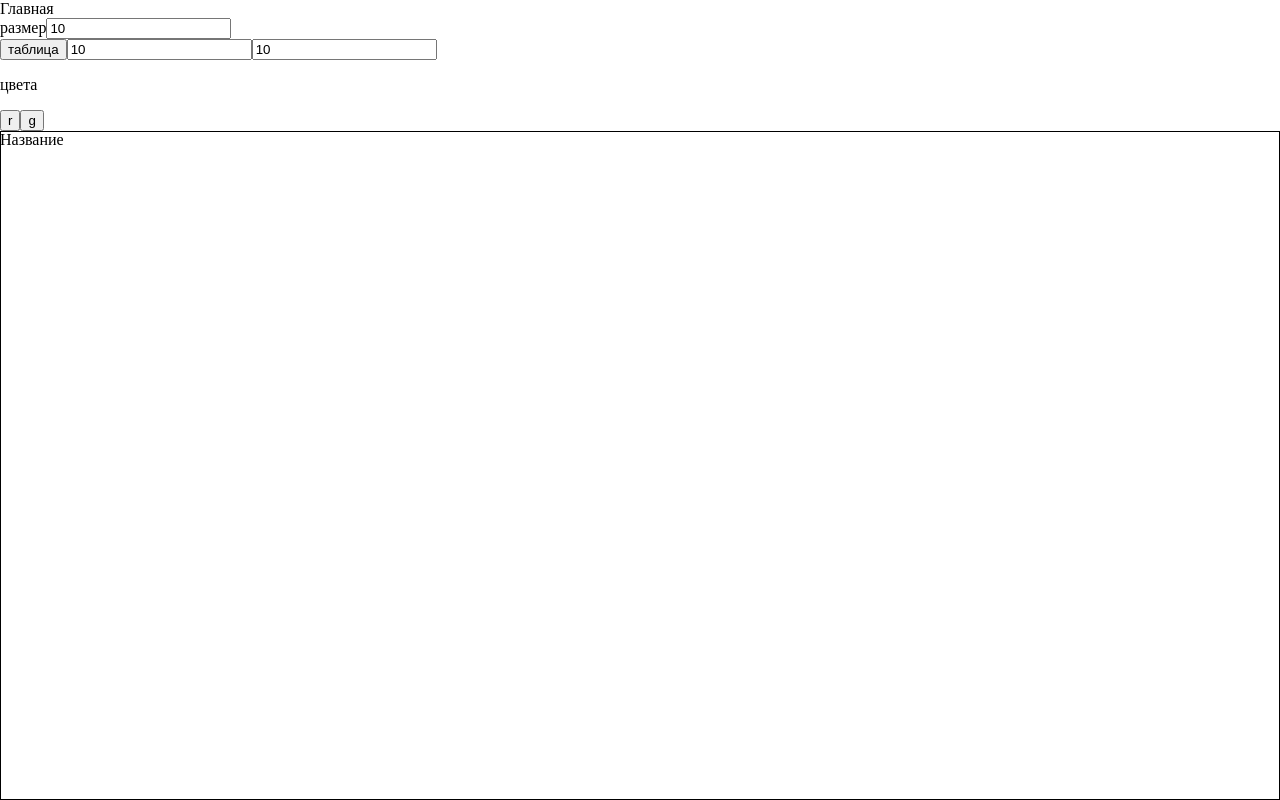
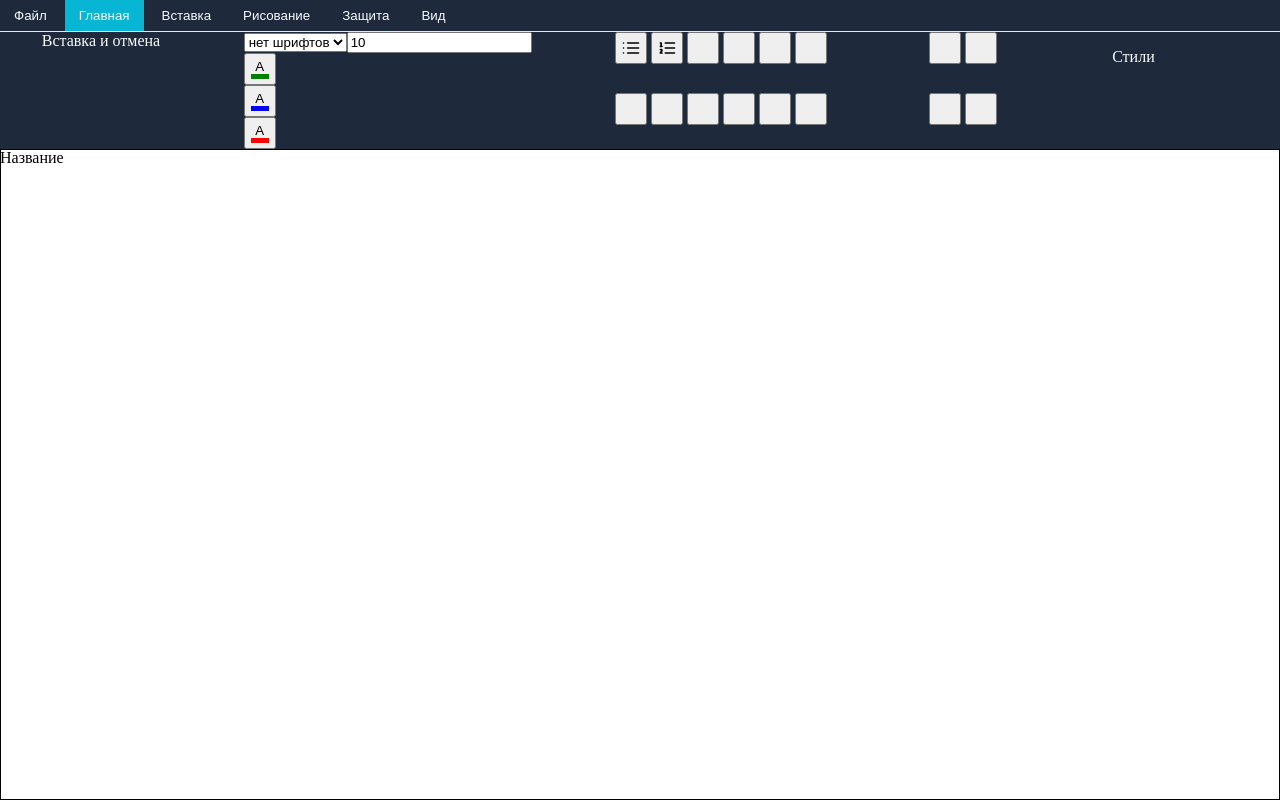
Before and after one commit to VVebber/node-web, a React (Vite) app: page /notesPage in a window 1280 px wide. Built offline with nearby package versions, Linux system fonts and the light colour scheme.

Commit message:
Добавление стилей

```diff
--- /dev/null
+++ b/src/components/NoteBlock.css
@@ -0,0 +1,35 @@
+.content-blocks {
+  display: flex;
+  flex-direction: column;
+
+  background: var(--color-background);
+  color: var(--color-dark);
+
+  border: 1px solid var(--color-dark);
+  border-radius: 8px;
+
+  overflow: hidden;
+
+  .content-blocks-title {
+    padding: 6px 10px;
+
+    color: white;
+    background: var(--color-dark);
+
+    display: flex;
+    flex-direction: row-reverse;
+    justify-content: space-between;
+
+    cursor: pointer;
+  }
+
+  .content-blocks-body {
+    height: 100%;
+    padding: 12px;
+  }
+
+  .is-hide {
+    display: none;
+}
+
+}
--- a/src/components/NoteBlock.tsx
+++ b/src/components/NoteBlock.tsx
@@ -1,4 +1,5 @@
-import { useEffect, useState } from "react";
+import { useEffect, useRef, useState } from "react";
+import "./NoteBlock.css";
 
 function NoteBlock({
   onClick,
@@ -9,7 +10,7 @@ function NoteBlock({
 }: {
   onClick: () => void;
   props: any;
-  active: boolean;
+  isActive: boolean;
   index: number;
 
   editorSettings: any;
@@ -18,7 +19,36 @@ function NoteBlock({
 
   const [style, setStyle] = useState(props.style);
 
-  function chengPos(event) {}
+  let drag: object | null = null;
+  function handleMouseDown(event) {
+    const block = event.currentTarget.parentElement;
+    const rect = block.getBoundingClientRect();
+
+    drag = {
+      offsetX: event.clientX - rect.left,
+      offsetY: event.clientY - rect.top,
+    };
+
+    document.addEventListener("mousemove", handleMouseMove);
+    document.addEventListener("mouseup", handleMouseUp);
+  }
+
+  function handleMouseMove(event) {
+    if (!drag) return;
+
+    setStyle((prev) => ({
+      ...prev,
+      left: `${event.clientX - drag?.offsetX}px`,
+      top: `${event.clientY - drag?.offsetY}px`,
+    }));
+  }
+
+  function handleMouseUp() {
+    drag = null;
+
+    document.removeEventListener("mousemove", handleMouseMove);
+    document.removeEventListener("mouseup", handleMouseUp);
+  }
 
   function onClickAddContent(event) {
     if (event.defaultPrevented) {
@@ -100,10 +130,10 @@ function NoteBlock({
 
         console.log(content, index);
 
-        //        const depth = Number(match[2]);
+        // const depth = Number(match[2]);
 
-        //      const start = selection.anchorOffset;
-        //        const end = selection.focusOffset;
+        // const start = selection.anchorOffset;
+        // const end = selection.focusOffset;
 
         //  updateText(id, depth, node?.textContent, start, end);
 
@@ -111,7 +141,7 @@ function NoteBlock({
     }
   }, [editorSettings]);
 
-  function updateText(id, depth, txt, startIndex, endIndex) {}
+  // function updateText(id, depth, txt, startIndex, endIndex) {}
 
   return (
     <div
@@ -122,9 +152,14 @@ function NoteBlock({
     >
       <div
         className={`content-blocks-title ${!isActive ? "is-hide" : ""}`}
-        onMouseDown={chengPos}
+        onMouseDown={handleMouseDown}
       >
-        &lt; &gt; N
+        <div className="flex">
+          <div>N</div>
+          <div>&lt; &gt;</div>
+        </div>
+
+        <button>X {isActive}</button>
       </div>
 
       <div className="content-blocks-body" onClick={onClickAddContent}>
--- /dev/null
+++ b/src/components/NoteEditorToolbar.css
@@ -0,0 +1,26 @@
+.note-editor-toolbar {
+    background: var(--color-dark);
+    color: var(--color-background);
+
+    .note-editor-toolbar__tabs {
+        display: flex;
+
+        gap: 4px;
+        border-bottom: 1px solid #E2E8F0;
+
+        button {
+            padding: 8px 14px;
+            border: none;
+
+            background: transparent;
+            color: var(--color-background);
+
+            cursor: pointer;
+        }
+
+        button.active {
+            background: var(--color-accent);
+
+        }
+    }
+}
--- a/src/components/NoteEditorToolbar.tsx
+++ b/src/components/NoteEditorToolbar.tsx
@@ -1,31 +1,41 @@
-function NoteEditorToolbar({handleEditorSettingsChange}) {
+import { useState } from "react";
+import "./NoteEditorToolbar.css";
+import EditorHome from "./editor/EditorHome";
 
-    function handle(type, style, value) {
-        handleEditorSettingsChange({
-            type,
-            style,
-            value
-        })
-    }
+function NoteEditorToolbar({ handleEditorSettingsChange }) {
+  const [activeBtn, setActiveBtn] = useState(1);
 
+  const btns = ["Файл", "Главная", "Вставка", "Рисование", "Защита", "Вид"];
+
+  function handle(type, style, value) {
+    handleEditorSettingsChange({
+      type,
+      style,
+      value,
+    });
+  }
+
+  function renderTabs() {
+    if (activeBtn === 1) return <EditorHome handle={handle}/>;
+
+    return <div>ошибка</div>;
+  }
 
   return (
-    <header>
-      <div>Главная</div>
-      <div>
-        размер
-        <input type="number" defaultValue={10}></input>
-        <div>
-          <button>таблица</button>
-          <input type="number" defaultValue={10}></input>
-          <input type="number" defaultValue={10}></input>
-        </div>
-        <div>
-            <p>цвета</p>
-            <button onClick={()=> handle('text', 'color', 'red')}>r</button>
-            <button onClick={()=> handle('text', 'color', 'green')}>g</button>
-        </div>
+    <header className="note-editor-toolbar">
+      <div className="note-editor-toolbar__tabs">
+        {btns.map((txt, index) => (
+          <button
+            className={activeBtn === index ? "active" : ""}
+            key={index}
+            onClick={() => setActiveBtn(index)}
+          >
+            {txt}
+          </button>
+        ))}
       </div>
+
+      <div className="note-editor-toolbar__content">{renderTabs()}</div>
     </header>
   );
 }
--- /dev/null
+++ b/src/components/editor/EditorHome.css
@@ -0,0 +1,50 @@
+.editor-home {
+  display: flex;
+  flex-direction: row;
+  justify-content: space-around;
+
+  .icon {
+    display: flex;
+    justify-content: center;
+    align-items: center;
+
+    width: 32px;
+    height: 32px;
+
+    padding: 1px;
+  }
+
+  .text-color {
+    display: flex;
+    flex-direction: column;
+
+    .text-color__indicator{
+    width: 70%;
+    height: 20%;
+    background-color: red;
+    }
+  }
+
+  .icon svg {
+    flex: 1;
+
+    width: 20px;
+    height: 20px;
+  }
+
+  .editor-home__lists {
+    display: flex;
+    flex-wrap: wrap;
+
+    gap: 4px;
+    max-width: 230px;
+  }
+
+  .editor-home__formatting{
+      display: flex;
+    flex-wrap: wrap;
+
+    gap: 4px;
+    max-width: 100px;
+  }
+}
--- /dev/null
+++ b/src/components/editor/EditorHome.tsx
@@ -0,0 +1,81 @@
+import ListIcon from "../icons/EditorHome/list";
+import ListOrderedIcon from "../icons/EditorHome/list-ordered";
+import "./EditorHome.css";
+
+function EditorHome({
+  handle,
+}: {
+  handle: (type: string, style: string, value: string) => void;
+}) {
+  return (
+    <div className="editor-home">
+      <div>Вставка и отмена</div>
+      <div>
+        <select>
+          <option>нет шрифтов</option>
+        </select>
+        <input type="number" defaultValue={10} />
+
+        <button className="icon text-color"
+         onClick={() => handle("text", "color", "green")}>
+          <div>A</div>
+          <div
+            className="text-color__indicator"
+            style={{ background: "green" }}
+          ></div>
+        </button>
+        <button className="icon text-color"
+         onClick={() => handle("text", "color", "blue")}>
+          <div>A</div>
+          <div
+            className="text-color__indicator"
+            style={{ background: "blue" }}
+          ></div>
+        </button>
+        <button className="icon text-color"
+         onClick={() => handle("text", "color", "red")}>
+          <div>A</div>
+          <div className="text-color__indicator"></div>
+        </button>
+      </div>
+
+      <div className="editor-home__lists">
+        <button className="icon">
+          <ListIcon />
+        </button>
+        <button className="icon">
+          <ListOrderedIcon />
+        </button>
+        <button className="icon"></button>
+        <button className="icon"></button>
+        <button className="icon"></button>
+        <button className="icon"></button>
+        <button className="icon"></button>
+        <button className="icon"></button>
+        <button className="icon"></button>
+        <button className="icon"></button>
+        <button className="icon"></button>
+        <button className="icon"></button>
+      </div>
+
+      <div className="editor-home__formatting">
+        <button className="icon"></button>
+        <button className="icon"></button>
+        <button className="icon"></button>
+        <button className="icon"></button>
+      </div>
+
+      <div>
+        <div>
+          <div></div>
+        </div>
+        <p>Стили</p>
+      </div>
+
+      <div>
+      </div>
+    </div>
+  );
+}
+
+export default EditorHome;
--- /dev/null
+++ b/src/components/icons/EditorHome/list-ordered.tsx
@@ -0,0 +1,23 @@
+function ListOrderedIcon() {
+  return (
+    <>
+      <svg
+        width="24"
+        height="24"
+        viewBox="0 0 24 24"
+        fill="none"
+        xmlns="http://www.w3.org/2000/svg"
+      >
+        <path
+          d="M10 12H21M10 18H21M10 6H21M4 10H6M4 6H5V10M6 17.9999H4C4 16.9999 6 15.9999 6 14.9999C6 13.9999 5 13.4999 4 13.9999"
+          stroke="black"
+          stroke-width="2"
+          stroke-linecap="round"
+          stroke-linejoin="round"
+        />
+      </svg>
+    </>
+  );
+}
+
+export default ListOrderedIcon;
--- /dev/null
+++ b/src/components/icons/EditorHome/list.tsx
@@ -0,0 +1,23 @@
+function ListIcon() {
+  return (
+    <>
+      <svg
+        width="24"
+        height="24"
+        viewBox="0 0 24 24"
+        fill="none"
+        xmlns="http://www.w3.org/2000/svg"
+      >
+        <path
+          d="M3 12H3.01M3 18H3.01M3 6H3.01M8 12H21M8 18H21M8 6H21"
+          stroke="black"
+          stroke-width="2"
+          stroke-linecap="round"
+          stroke-linejoin="round"
+        />
+      </svg>
+    </>
+  );
+}
+
+export default ListIcon;
--- a/src/main.css
+++ b/src/main.css
@@ -1,3 +1,26 @@
+:root {
+  --color-primary: #2563EB;
+  --color-secondary: #7C3AED;
+  --color-accent: #06B6D4;
+
+  --color-dark: #1E293B;
+  --color-background: #F8FAFC;
+
+  --color-success: #16A34A;
+  --color-error: #DC2626;
+  --color-warning: #F59E0B;
+
+  /* цвета редактора */
+  --editor-red: #EF4444;
+  --editor-green: #22C55E;
+  --editor-blue: #3B82F6;
+  --editor-yellow: #EAB308;
+}
+
+.flex {
+    display: flex;
+}
+
 .nodeList {
     display: flex;
     flex-wrap: wrap;
@@ -39,21 +62,6 @@ body {
 
     border: 1px solid black;
 }
-
-.content-blocks {
-    display: flex;
-    flex-direction: column;
-
-    border: 1px solid gray;
-
-    .content-blocks-title {
-        background-color: gray;
-    }
-
-    .content-blocks-body {
-        height: 100%;
-    }
-}
 }
 
 .is-hide {
--- a/src/pages/NotesPage.tsx
+++ b/src/pages/NotesPage.tsx
@@ -41,7 +41,7 @@ function handleEditorSettingsChange(settings) {
     <>
       <NoteEditorToolbar handleEditorSettingsChange={handleEditorSettingsChange} />
       <main className="note">
-        <div className="notes-title">Название</div>
+        <div className="notes-title">Название {onActivate}</div>
 
         <div className="note-body" onClick={addContentBlocks}>
           {contentBlocks.map((item, index) => {
```
